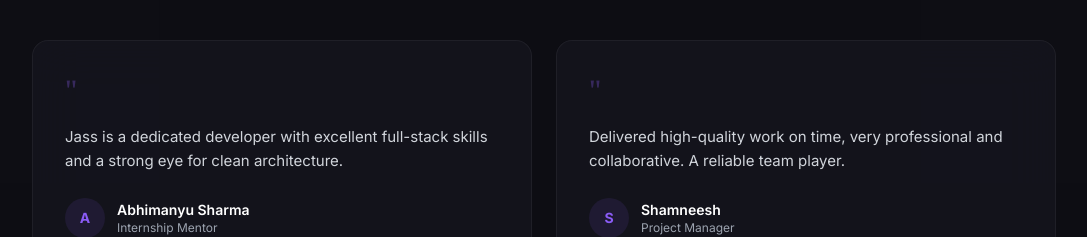
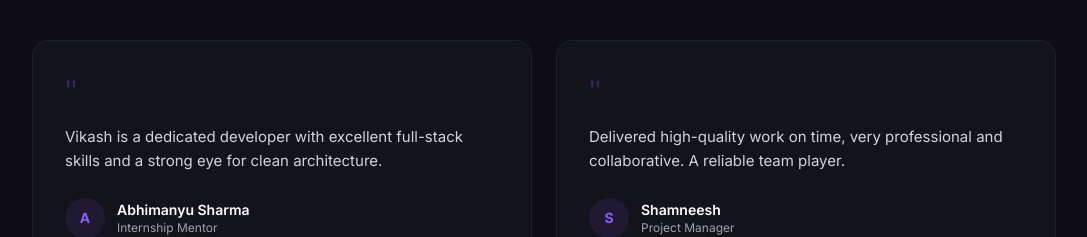
Before and after one commit to imvk01/My-Portfolio, a React (Vite) app: page / in a window 1280 px wide. Shown: the part 3120-3357 px from the top of the page, without its empty margins (96-1183 px from the left). Built offline with nearby package versions, Linux system fonts and the light colour scheme.

Commit message:
Little Fix

```diff
--- a/index.html
+++ b/index.html
@@ -5,7 +5,7 @@
     <link rel="icon" type="image/x-icon" href="/favicon.ico" />
     <meta name="viewport" content="width=device-width, initial-scale=1.0" />
     <title>VK Techs</title>
-    <meta name="description" content="Portfolio of Vikash Verma (Jass) — Working Student Full Stack Developer at Delivery Hero, Berlin." />
+    <meta name="description" content="Portfolio of Vikash Verma — Working Student Full Stack Developer at Delivery Hero, Berlin." />
   </head>
   <body class="antialiased">
     <div id="root"></div>
--- a/src/pages/Home.jsx
+++ b/src/pages/Home.jsx
@@ -128,7 +128,7 @@ export default function Home() {
     {
       name: "Abhimanyu Sharma",
       role: "Internship Mentor",
-      feedback: "Jass is a dedicated developer with excellent full-stack skills and a strong eye for clean architecture.",
+      feedback: "Vikash is a dedicated developer with excellent full-stack skills and a strong eye for clean architecture.",
     },
     {
       name: "Shamneesh",
```
